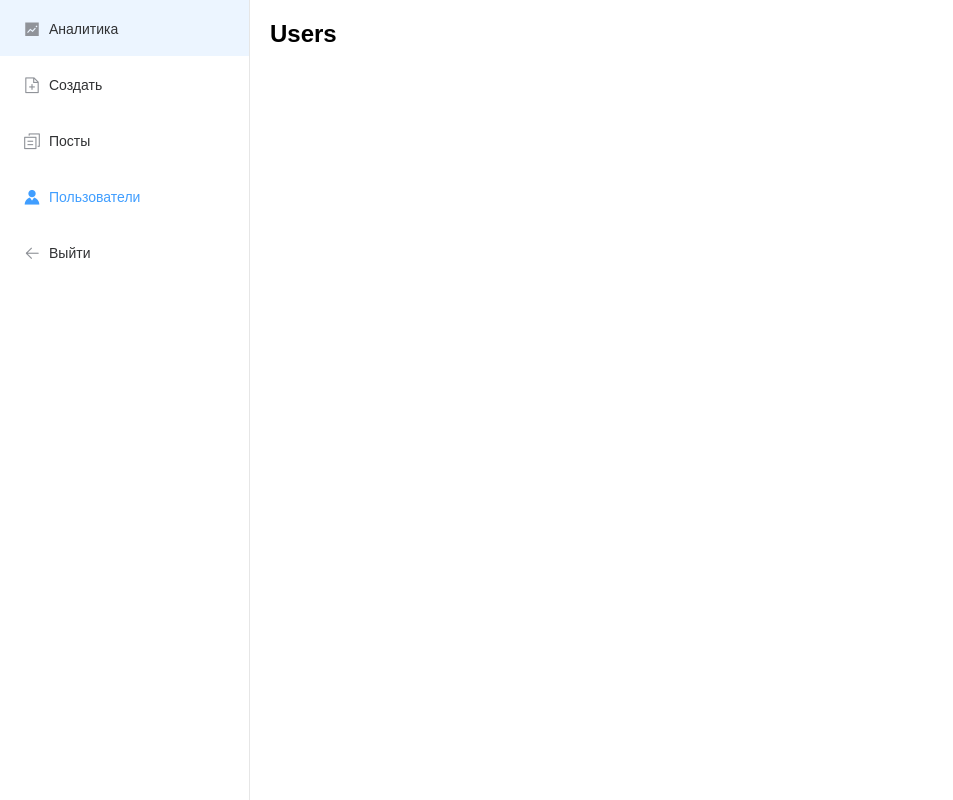
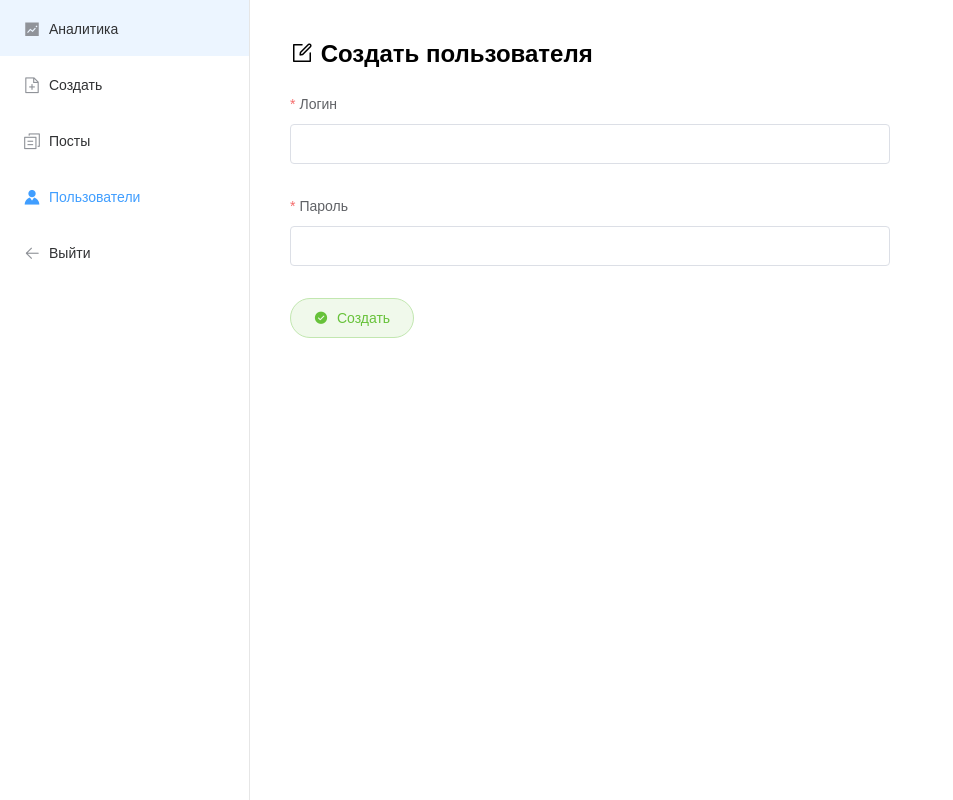
Before and after one commit to Belchenkov/nuxt-blog-wfm, a Nuxt app: page /admin/user in a window 1280 px wide. Shown: the whole page, without its empty margins (0-953 px from the left). Built offline with nearby package versions, Linux system fonts and the light colour scheme; no server answers; a web font is replaced by a local one.

Commit message:
Add new users

```diff
--- a/pages/admin/login.vue
+++ b/pages/admin/login.vue
@@ -86,7 +86,7 @@
                   password: this.controls.password
                 };
 
-                await this.$store.dispatch('auth/login');
+                await this.$store.dispatch('auth/login', formData);
                 this.$router.push('/admin');
 
               } catch (e) {
--- a/pages/admin/user.vue
+++ b/pages/admin/user.vue
@@ -1,14 +1,95 @@
 <template>
-    <h1>Users</h1>
+  <el-form
+    :model="controls"
+    class="form"
+    :rules="rules"
+    ref="form"
+    @submit.native.prevent="onSubmit"
+  >
+    <h2 class="mb">
+      <i class="el-icon-edit-outline"></i>
+      Создать пользователя
+    </h2>
+
+    <el-form-item label="Логин" prop="login">
+      <el-input v-model.trim="controls.login" />
+    </el-form-item>
+
+    <div class="mb2">
+      <el-form-item label="Пароль" prop="password">
+        <el-input v-model.trim="controls.password" type="password" />
+      </el-form-item>
+    </div>
+
+    <el-form-item>
+      <el-button
+        type="success"
+        native-type="submit"
+        plain
+        round
+        medium
+        icon="el-icon-success"
+        :loading="loading"
+      >
+        Создать
+      </el-button>
+    </el-form-item>
+  </el-form>
 </template>
 
 <script>
     export default {
       layout: 'admin',
-      middleware: ['admin-auth']
+      middleware: ['admin-auth'],
+      data() {
+        return {
+          loading: false,
+          controls: {
+            login: '',
+            password: ''
+          },
+          rules: {
+            login: [
+              { required: true, message: 'Введите логин', trigger: 'blur' }
+            ],
+            password: [
+              { required: true, message: 'Введите пароль', trigger: 'blur' },
+              { min: 6, message: 'Пароль должен быть не менее 6 символов', trigger: 'blur' }
+            ]
+          }
+        }
+      },
+      methods: {
+        onSubmit() {
+          this.$refs.form.validate(async valid => {
+            if (valid) {
+              this.loading = true;
+
+              try {
+                const formData = {
+                  login: this.controls.login,
+                  password: this.controls.password
+                };
+
+                await this.$store.dispatch('auth/createUser', formData);
+                this.$message.success('Новый пользователь - добавлен');
+                this.controls.login = '';
+                this.controls.password = '';
+                this.loading = false;
+
+              } catch (e) {
+                this.loading = false;
+              }
+            }
+          });
+        }
+      }
     }
 </script>
 
-<style scoped>
-
+<style lang="scss" scoped>
+  .form {
+    width: 600px;
+    margin: 20px;
+  }
 </style>
--- a/store/auth.js
+++ b/store/auth.js
@@ -1,5 +1,5 @@
 export const state = () => ({
-  token: null
+  token: true
 });
 
 export const mutations = {
@@ -23,6 +23,13 @@
       throw e;
     }
   },
+  async createUser({commit}, formData) {
+    try {
+      console.log('createUser', formData);
+    } catch (e) {
+      console.log(e);
+    }
+  },
   setToken({commit}, token) {
     commit('setToken', token);
   },
```
